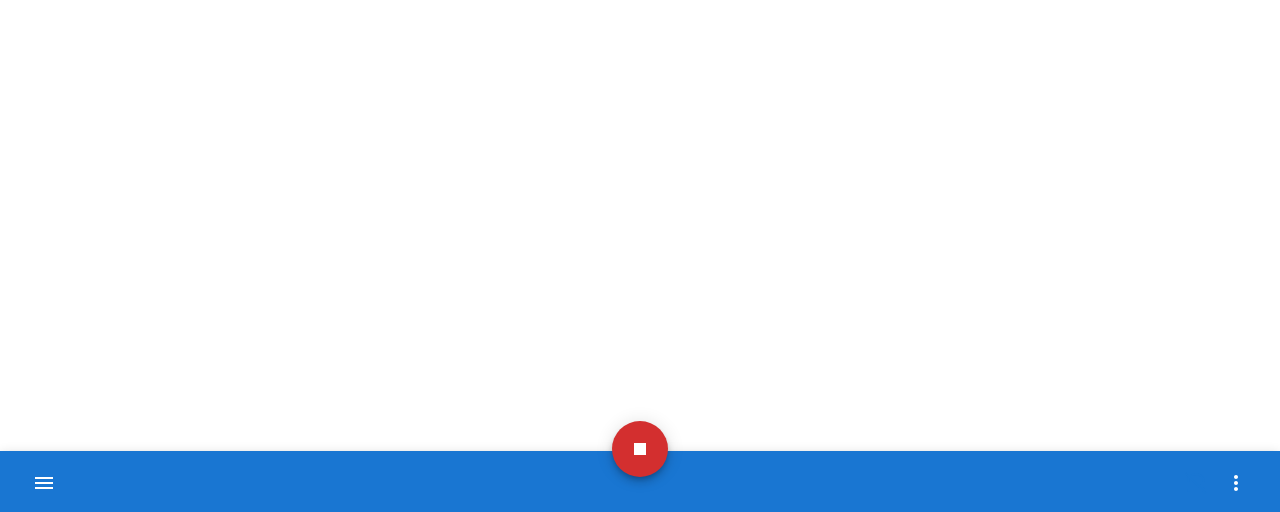
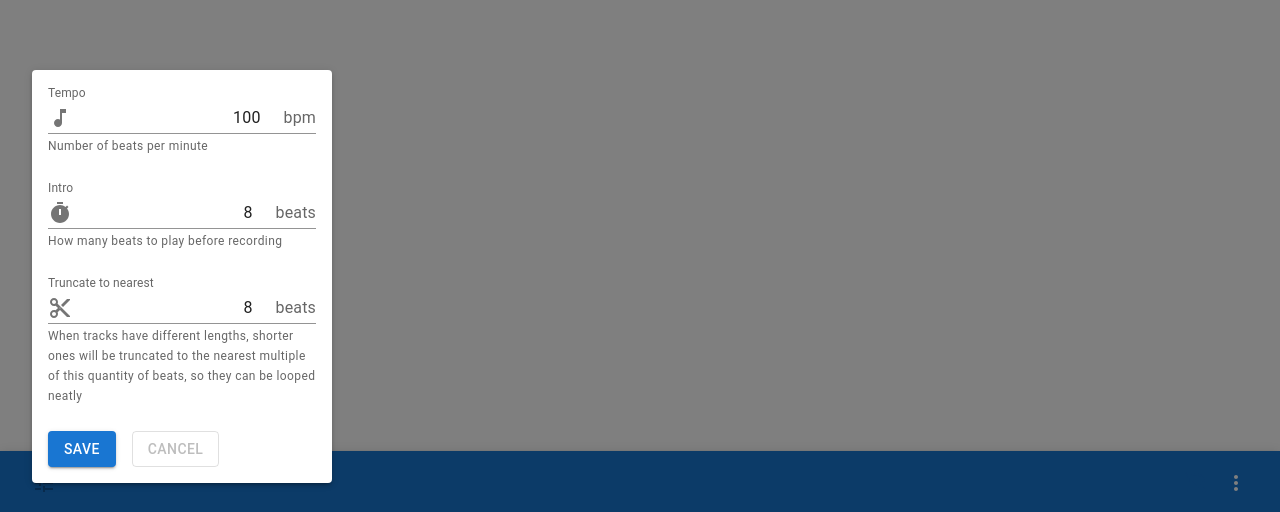
Before and after one commit to FTWinston/loopbox, a React (Vite) app: page / in a window 1280 px wide. Shown: the part 285-797 px from the top of the page. Built offline with nearby package versions, Linux system fonts and the light colour scheme; no server answers.

Commit message:
Add workspace settings editor

```diff
--- a/src/components/ActionBar.tsx
+++ b/src/components/ActionBar.tsx
@@ -6,16 +6,18 @@ import { styled, useTheme } from '@mui/material/styles';
 import Fab from '@mui/material/Fab';
 import Box from '@mui/material/Box';
 import Zoom from '@mui/material/Zoom';
-import MenuIcon from '@mui/icons-material/Menu';
+import MenuIcon from '@mui/icons-material/Tune';
 import HeadphonesIcon from '@mui/icons-material/Headset';
 import HeadphonesOffIcon from '@mui/icons-material/HeadsetOff';
 import MoreIcon from '@mui/icons-material/MoreVert';
 import RecordIcon from '@mui/icons-material/Mic';
 import PlayIcon from '@mui/icons-material/PlayArrow';
 import StopIcon from '@mui/icons-material/Stop';
-import { useEffect, useRef } from 'react';
+import { useEffect, useRef, useState } from 'react';
 import { SoundState } from '../types/SoundState';
 import { SoundAction } from '../types/SoundAction';
+import { WorkspaceSettings } from './WorkspaceSettings';
+import Modal from '@mui/material/Modal';
 
 interface Props {
     soundState: SoundState;
@@ -70,6 +72,7 @@ export const ActionBar: React.FC<Props> = ({ soundState, soundDispatch }) => {
         };
 
         accessMicrophone();
+        // eslint-disable-next-line react-hooks/exhaustive-deps
     }, []);
 
     const transitionDuration = {
@@ -77,22 +80,31 @@ export const ActionBar: React.FC<Props> = ({ soundState, soundDispatch }) => {
         exit: theme.transitions.duration.leavingScreen,
     };
 
-    const stopped = soundState.mode === 'stopped';
+    const [showingSettings, showSettings] = useState(true);
+
+    const showPlayRecord = soundState.mode === 'stopped' && !showingSettings;
+    const showStop = soundState.mode !== 'stopped' && !showingSettings;
     const disableRecord = soundState.mode === 'noAccess';
     const disablePlayback = soundState.tracks.length === 0;
+    const disableSettings = showingSettings || soundState.mode !== 'stopped';
 
     return (
         <AppBar position="fixed" color="primary" sx={{ top: 'auto', bottom: 0 }}>
             <Toolbar>
-                <IconButton color="inherit" aria-label="open drawer">
+                <IconButton
+                    color="inherit"
+                    aria-label="edit settings"
+                    disabled={disableSettings}
+                    onClick={() => showSettings(true)}
+                >
                     <MenuIcon />
                 </IconButton>
 
                 <Zoom
-                    in={stopped}
+                    in={showPlayRecord}
                     timeout={transitionDuration}
                     style={{
-                        transitionDelay: `${stopped ? transitionDuration.exit : 0}ms`,
+                        transitionDelay: `${showPlayRecord ? transitionDuration.exit : 0}ms`,
                     }}
                 >
                     <FabBox>
@@ -131,10 +143,10 @@ export const ActionBar: React.FC<Props> = ({ soundState, soundDispatch }) => {
                 </Zoom>
 
                 <Zoom
-                    in={!stopped}
+                    in={showStop}
                     timeout={transitionDuration}
                     style={{
-                        transitionDelay: `${!stopped ? transitionDuration.exit : 0}ms`,
+                        transitionDelay: `${showStop ? transitionDuration.exit : 0}ms`,
                     }}
                 >
                     <FabBox>
@@ -148,6 +160,7 @@ export const ActionBar: React.FC<Props> = ({ soundState, soundDispatch }) => {
                                 else if (soundState.mode === 'playing') {
                                     for (const trackSourceNode of trackSourceNodes.current) {
                                         trackSourceNode.stop();
+                                        trackSourceNode.disconnect();
                                     }
                                     trackSourceNodes.current = [];
                                 }
@@ -168,6 +181,21 @@ export const ActionBar: React.FC<Props> = ({ soundState, soundDispatch }) => {
                     <MoreIcon />
                 </IconButton>
             </Toolbar>
+
+            <Modal
+                open={showingSettings}
+                onClose={() => showSettings(false)}
+            >
+                <Box>
+                    <WorkspaceSettings
+                        state={soundState.workspace}
+                        close={workspace => {
+                            showSettings(false);
+                            soundDispatch({ type: 'setWorkspace', workspace })
+                        }}
+                    />
+                </Box>
+            </Modal>
         </AppBar>
     );
 }
--- /dev/null
+++ b/src/components/WorkspaceSettings.tsx
@@ -0,0 +1,143 @@
+import Paper from '@mui/material/Paper';
+import TextField from '@mui/material/TextField';
+import InputAdornment from '@mui/material/InputAdornment';
+import TempoIcon from '@mui/icons-material/MusicNote';
+import IntroIcon from '@mui/icons-material/Timer';
+import TruncateIcon from '@mui/icons-material/ContentCut';
+import { useState } from 'react';
+import { initialWorkspaceState, WorkspaceState } from '../types/WorkspaceState';
+import Box from '@mui/material/Box';
+import Button from '@mui/material/Button';
+
+interface Props {
+    state: WorkspaceState;
+    close: (state: WorkspaceState) => void;
+}
+
+export const WorkspaceSettings: React.FC<Props> = (props) => {
+    const [tempo, setTempo] = useState(props.state.tempo.toString());
+    const [introBeats, setIntroBeats] = useState(props.state.introBeats.toString());
+    const [truncateBeats, setTruncateBeats] = useState(props.state.truncateToMultiplesOf.toString());
+
+    return (
+        <Paper
+            elevation={3}
+            sx={{
+                padding: 2,
+                position: 'fixed',
+                top: 'auto',
+                bottom: 32,
+                left: 32,
+                display: 'flex',
+                flexDirection: 'column',
+                gap: 3,
+                width: 300,
+            }}
+        >
+            <TextField
+                label="Tempo"
+                fullWidth
+                value={tempo}
+                onChange={e => setTempo(e.target.value)}
+                helperText="Number of beats per minute"
+                slotProps={{
+                    htmlInput: {
+                        type: 'number',
+                        inputMode: 'numeric',
+                        sx: {textAlign: 'right'},
+                        min: 10,
+                        max: 300,
+                    },
+                    input: {
+                        startAdornment: (
+                            <InputAdornment position="start">
+                                <TempoIcon />
+                            </InputAdornment>
+                        ),
+                        endAdornment: (
+                            <InputAdornment position="end">bpm</InputAdornment>
+                        ),
+                    },
+                }}
+                variant="standard"
+            />
+
+
+            <TextField
+                label="Intro"
+                fullWidth
+                value={introBeats}
+                onChange={e => setIntroBeats(e.target.value)}
+                helperText="How many beats to play before recording"
+                slotProps={{
+                    htmlInput: {
+                        type: 'number',
+                        inputMode: 'numeric',
+                        sx: {textAlign: 'right'},
+                        min: 2,
+                        max: 32,
+                    },
+                    input: {
+                        startAdornment: (
+                            <InputAdornment position="start">
+                                <IntroIcon />
+                            </InputAdornment>
+                        ),
+                        endAdornment: (
+                            <InputAdornment position="end">beats</InputAdornment>
+                        ),
+                    },
+                }}
+                variant="standard"
+            />
+
+            <TextField
+                label="Truncate to nearest"
+                fullWidth
+                value={truncateBeats}
+                onChange={e => setTruncateBeats(e.target.value)}
+                helperText="When tracks have different lengths, shorter ones will be truncated to the nearest multiple of this quantity of beats, so they can be looped neatly"
+                slotProps={{
+                    htmlInput: {
+                        type: 'number',
+                        inputMode: 'numeric',
+                        sx: {textAlign: 'right'},
+                        min: 0,
+                        max: 32,
+                    },
+                    input: {
+                        startAdornment: (
+                            <InputAdornment position="start">
+                                <TruncateIcon />
+                            </InputAdornment>
+                        ),
+                        endAdornment: (
+                            <InputAdornment position="end">beats</InputAdornment>
+                        ),
+                    },
+                }}
+                variant="standard"
+            />
+
+            <Box display="flex" gap={2}>
+                <Button
+                    variant="contained"
+                    onClick={() => props.close({
+                        tempo: parseInt(tempo),
+                        introBeats: parseInt(introBeats),
+                        truncateToMultiplesOf: parseInt(truncateBeats),
+                    })}
+                >
+                    Save
+                </Button>
+                <Button
+                    variant="outlined"
+                    disabled={props.state === initialWorkspaceState}
+                    onClick={() => props.close(props.state)}
+                >
+                    Cancel
+                </Button>
+            </Box>
+        </Paper>
+    );
+}
--- a/src/types/SoundAction.ts
+++ b/src/types/SoundAction.ts
@@ -1,4 +1,9 @@
+import { WorkspaceState } from './WorkspaceState';
+
 export type SoundAction = {
+    type: 'setWorkspace';
+    workspace: WorkspaceState;
+} | {
     type: 'toggleHeadphones';
 } | {
     type: 'accessGranted';
--- a/src/types/SoundState.ts
+++ b/src/types/SoundState.ts
@@ -1,6 +1,8 @@
 import { TrackState } from './TrackState';
+import { initialWorkspaceState, WorkspaceState } from './WorkspaceState';
 
 export type SoundState = {
+    workspace: WorkspaceState;
     mode: 'noAccess' | 'recording' | 'playing' | 'stopped';
     audioContext: AudioContext;
     headphones: boolean;
@@ -8,6 +10,7 @@ export type SoundState = {
 }
 
 export const initialSoundState: SoundState = {
+    workspace: initialWorkspaceState,
     mode: 'noAccess',
     audioContext: new AudioContext(),
     headphones: false,
--- /dev/null
+++ b/src/types/WorkspaceState.ts
@@ -0,0 +1,11 @@
+export type WorkspaceState = {
+    tempo: number;
+    introBeats: number;
+    truncateToMultiplesOf: number;
+};
+
+export const initialWorkspaceState: WorkspaceState = {
+    tempo: 100,
+    introBeats: 8,
+    truncateToMultiplesOf: 8,
+}
--- a/src/utils/soundStateReducer.ts
+++ b/src/utils/soundStateReducer.ts
@@ -12,6 +12,12 @@ export function soundStateReducer(soundState: SoundState, action: SoundAction):
             return {
                 ...soundState,
                 mode: 'stopped',
+            };
+        }
+        case 'setWorkspace': {
+            return {
+                ...soundState,
+                workspace: action.workspace,
             };
         }
         case 'record': {
```
